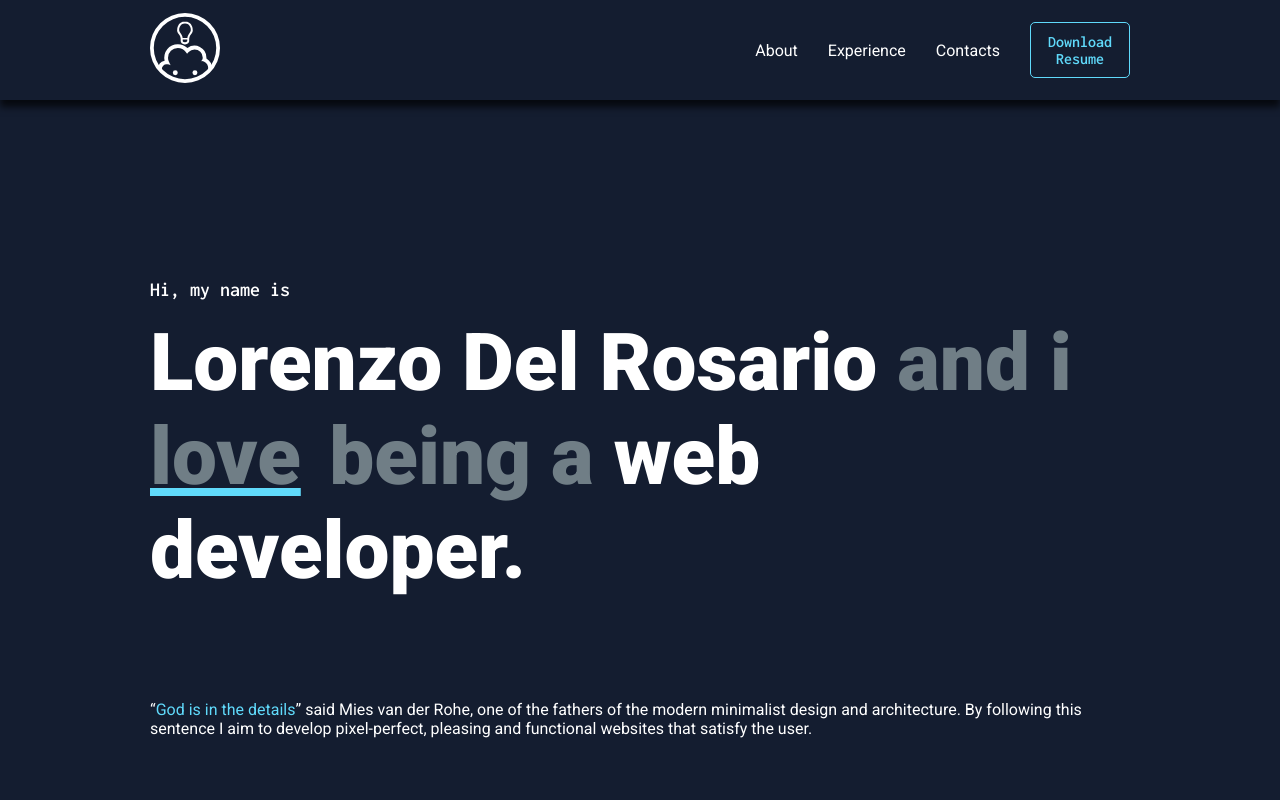
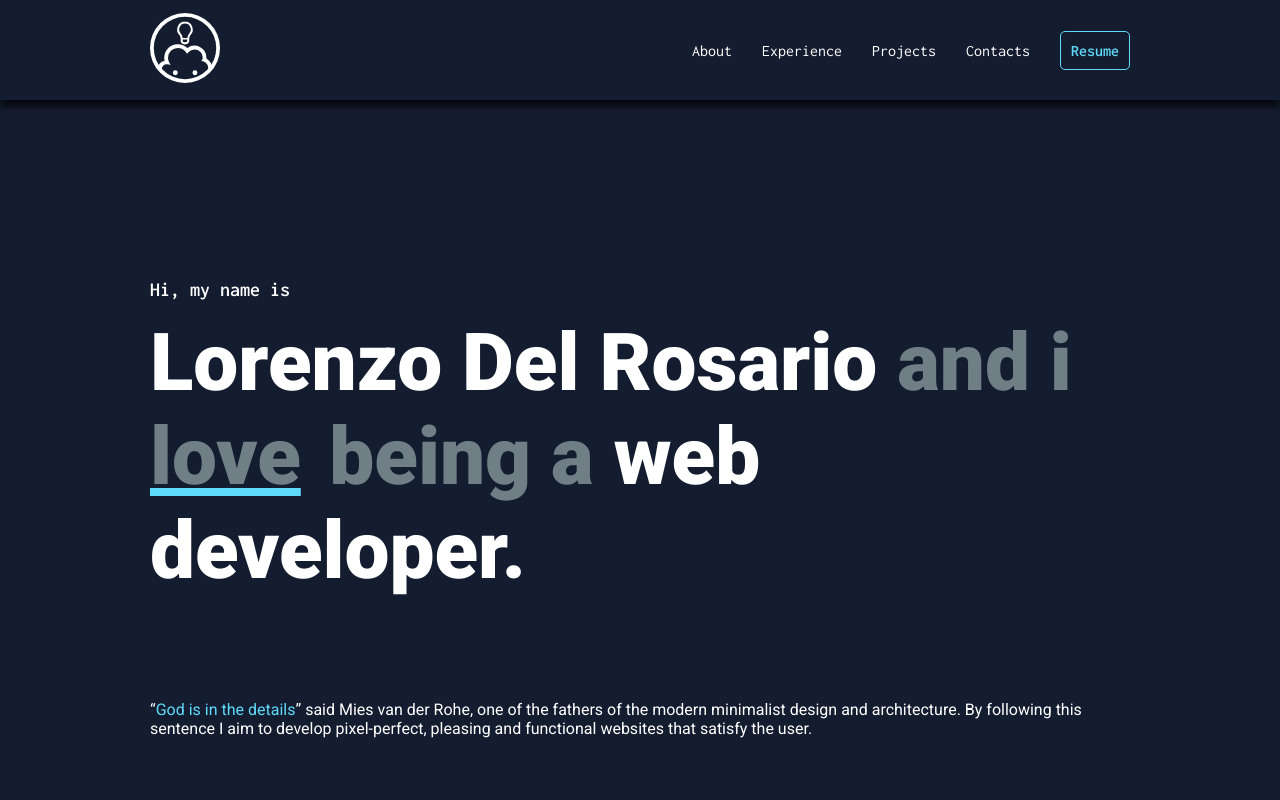
Before and after one commit to case95/lorenzodr.dev, a Vue app: page / in a window 1280 px wide. Shown: the top 800 px of the page. Built offline with nearby package versions, Linux system fonts and the light colour scheme; a web font is replaced by a local one.

Commit message:
Download and nav links fixed

```diff
--- a/src/components/layout/Header.vue
+++ b/src/components/layout/Header.vue
@@ -60,6 +60,11 @@
                     Experience
                 </li>
             </a>
+            <a href="#projects" class="nav-link">
+                <li class="nav-item">
+                    Projects
+                </li>
+            </a>
             <a href="#contacts" class="nav-link">
                 <li class="nav-item">
                     Contacts
@@ -67,7 +72,7 @@
             </a>
         </ul>
         <div>
-            <a href="/Lorenzo Del Rosario's Curriculum.pdf" download> <Button class="nav-button" child="Download Resume"/> </a>
+            <a href="/Lorenzo Del Rosario's Curriculum.pdf" download> <Button class="nav-button" child="Resume"/> </a>
         </div>
     </div>
 </div>
@@ -104,7 +109,6 @@ export default {
     height: 100px;
     display: flex;
     justify-content: space-between;
-    font-family: 'Inconsolata', monospace !important;
     background-color: $my-black;
     box-shadow: 0px 7px 7px rgba($color: #000000, $alpha: 0.7);
     @include transition-header(padding margin top, 0s 0s 0s);
@@ -155,12 +159,14 @@ export default {
                 justify-content: space-between;
                 flex-wrap: wrap;
                 height: 100%;
+                transition: padding 0.3s ease-in-out;
                 .nav-link{
                     display: inline-flex;
                     .nav-item{
                         display:flex;
                         position: relative;
                         margin: 0 auto 0 0;
+                        font-family: 'Inconsolata', monospace;
                         &::after{
                             content: "";
                             display:flex;
@@ -315,6 +321,7 @@ export default {
             margin: 0 5px;
             color: $my-white;
             position: relative;
+            font-family: 'Inconsolata', monospace;
             &::after{
                 content: "";
                 display:flex;
@@ -346,6 +353,17 @@ export default {
 @media screen and (min-width: $SM ) {
     .header {
         padding: 0 50px;
+        .navbar-small{
+            .nav-links{
+                padding: 25px 50px !important;
+            }
+        }
+    }
+  }
+
+  @media screen and (min-width: $MD ) {
+    .header {
+        padding: 0 100px;
         .nav-logo-container {
             position: unset;
             left: 0%;
@@ -370,12 +388,6 @@ export default {
                 display: none;
             }
         }
-    }
-  }
-
-  @media screen and (min-width: $MD ) {
-    .header {
-        padding: 0 100px;
     }
   }
 
```
